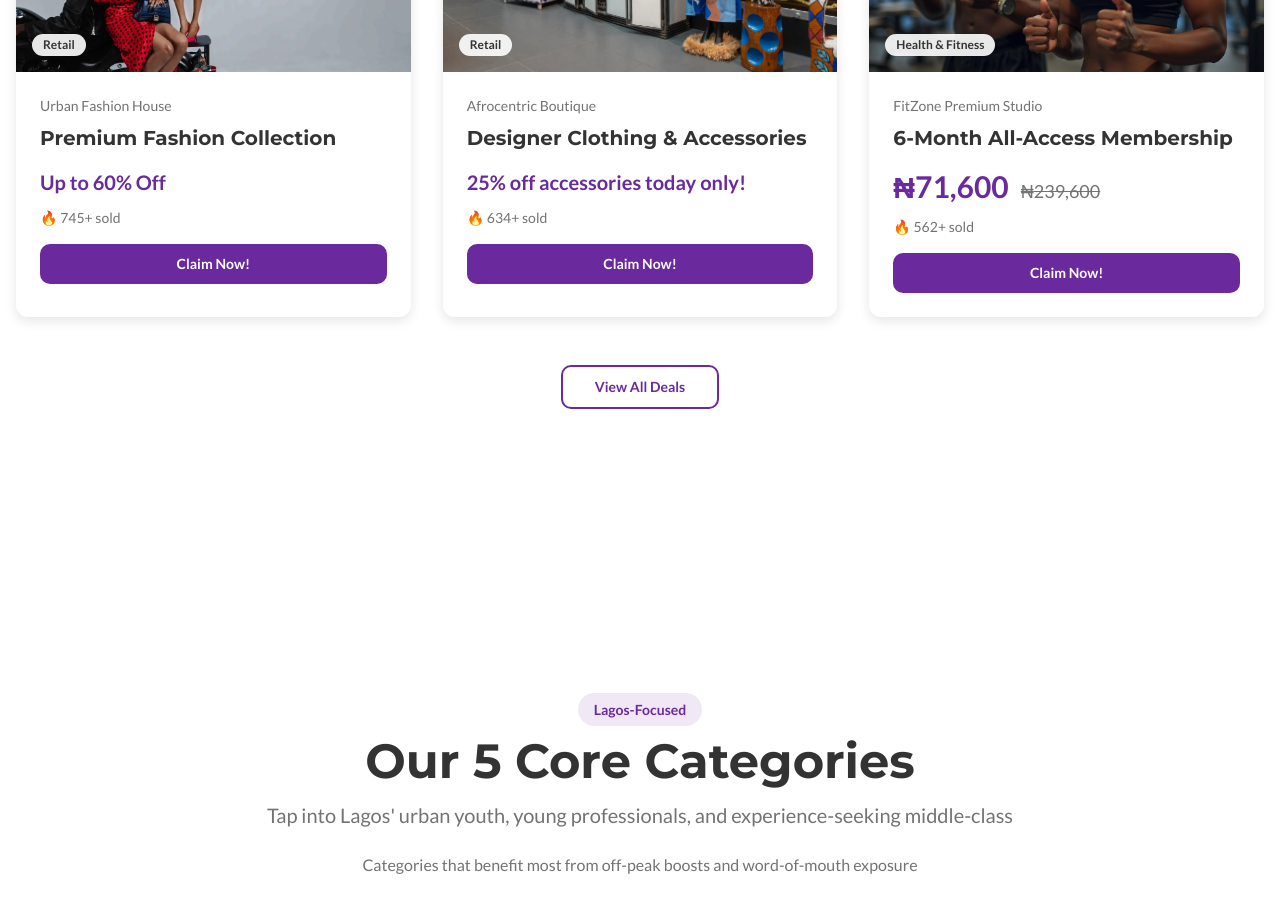
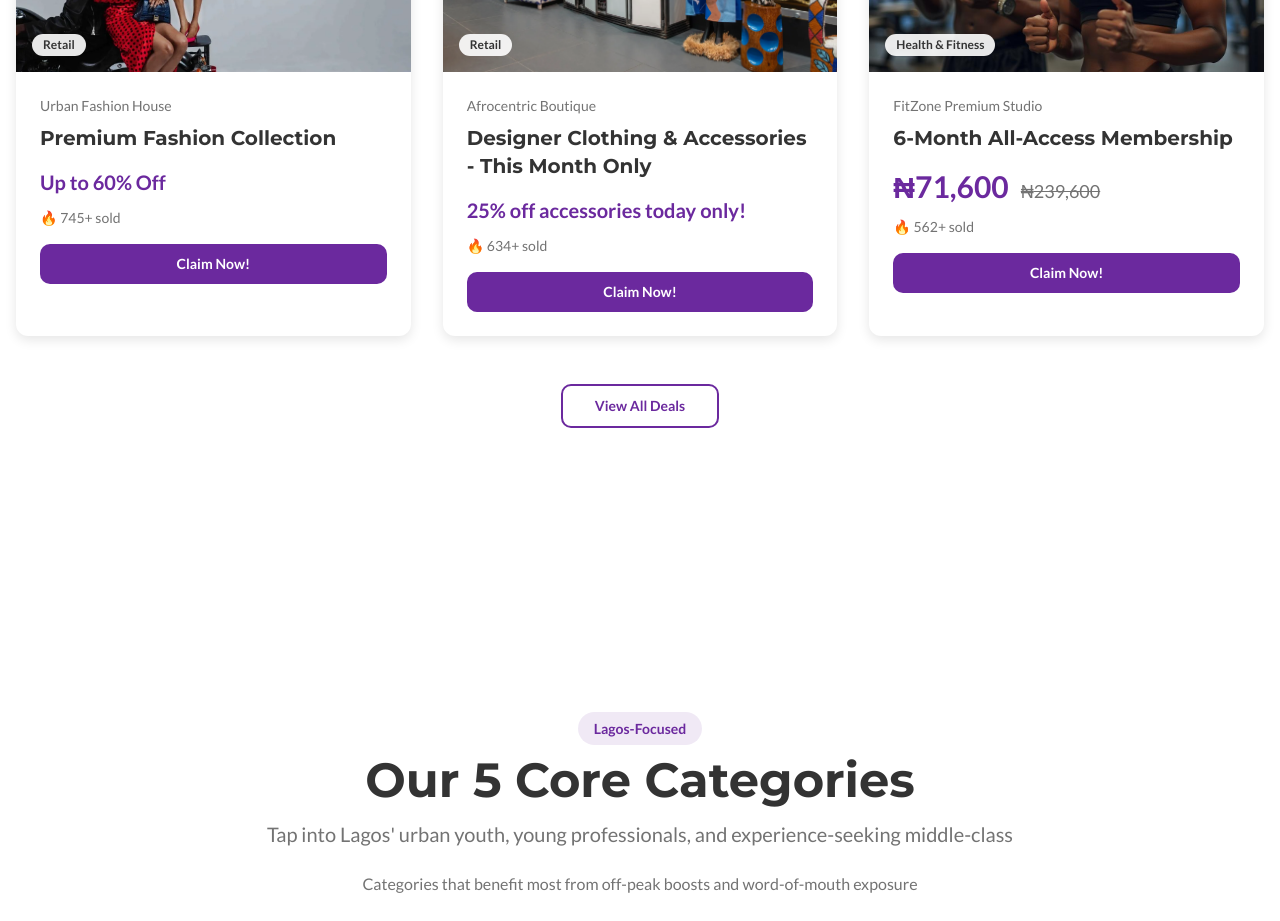
Before and after one commit to getvouchify/getvouchify, a React (Vite) app: page / in a window 1280 px wide. Shown: the part 1740-2661 px from the top of the page. Built offline with nearby package versions, Linux system fonts and the light colour scheme; the HTML template or start-up script is replaced by a standard one.

Commit message:
Add urgency to deal offer

```diff
--- a/src/components/FeaturedDeals.tsx
+++ b/src/components/FeaturedDeals.tsx
@@ -48,7 +48,7 @@ const deals = [
     id: 4,
     image: dealRetail1,
     merchant: "Afrocentric Boutique",
-    title: "Designer Clothing & Accessories",
+    title: "Designer Clothing & Accessories - This Month Only",
     category: "Retail",
     discount: "50% OFF",
     offer: "25% off accessories today only!",
```
